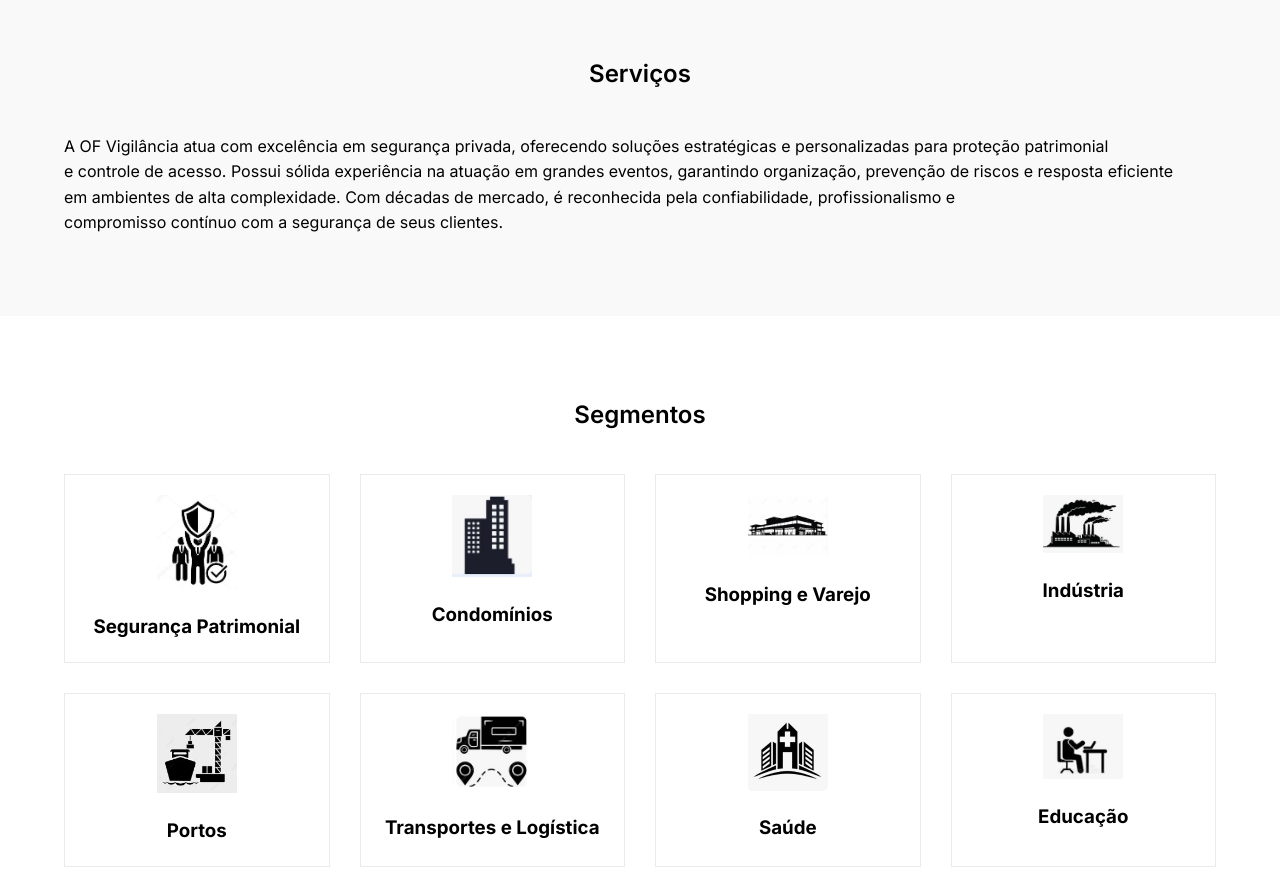
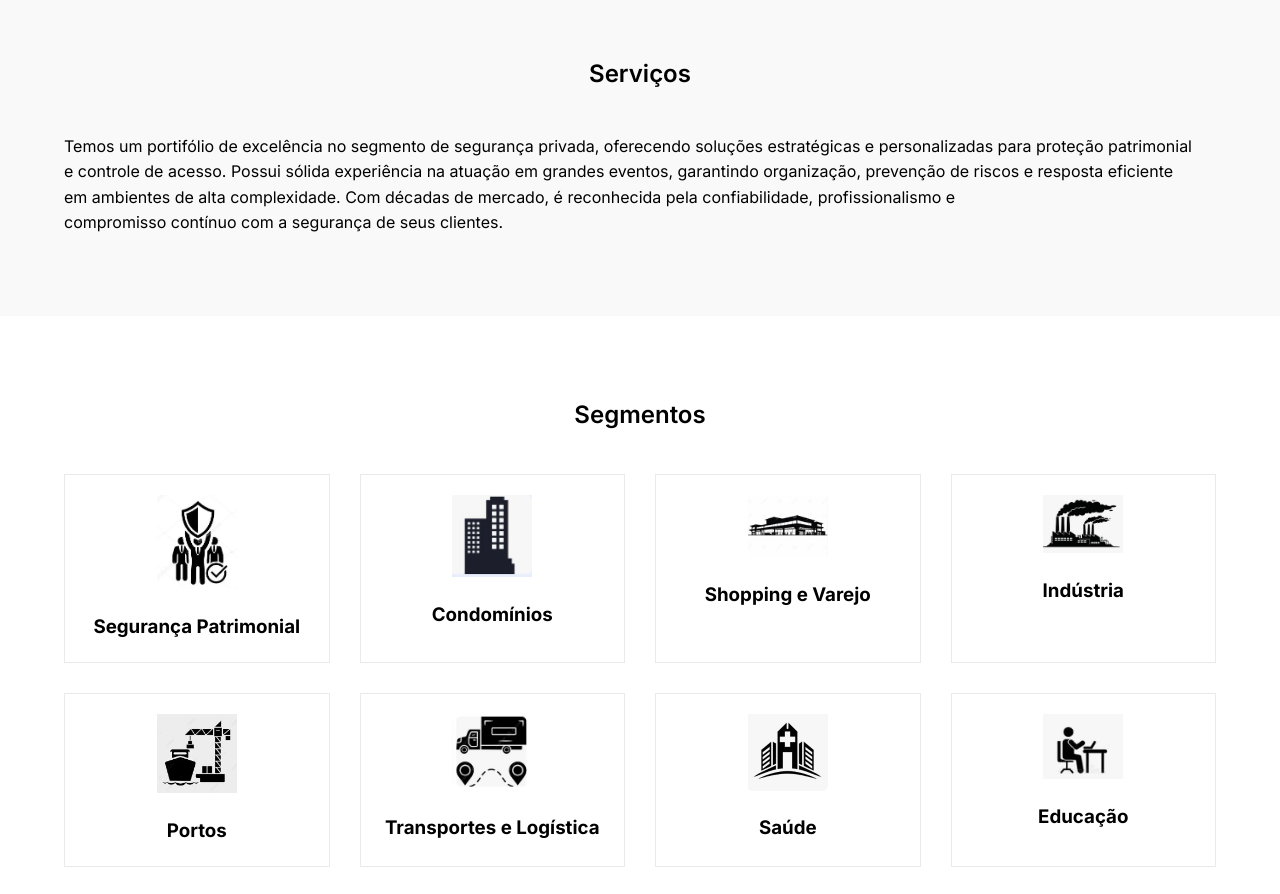
Before and after one commit to marcelojtor/grupoofvigilancia, a plain HTML site: page index.html in a window 1280 px wide. Shown: the part 1380-2274 px from the top of the page. Drawn offline with Linux system fonts and the light colour scheme.

Commit message:
Update index.html

```diff
--- a/index.html
+++ b/index.html
@@ -68,7 +68,7 @@
             <div class="content">
                 <!-- TEXTO DOS SERVIÇOS SERÁ INSERIDO AQUI -->
                 <p>
-                   A OF Vigilância atua com excelência em segurança privada, oferecendo soluções estratégicas e personalizadas para proteção patrimonial
+                   Temos um portifólio de excelência no segmento de segurança privada, oferecendo soluções estratégicas e personalizadas para proteção patrimonial
                 </p>
 
                <p>
```
